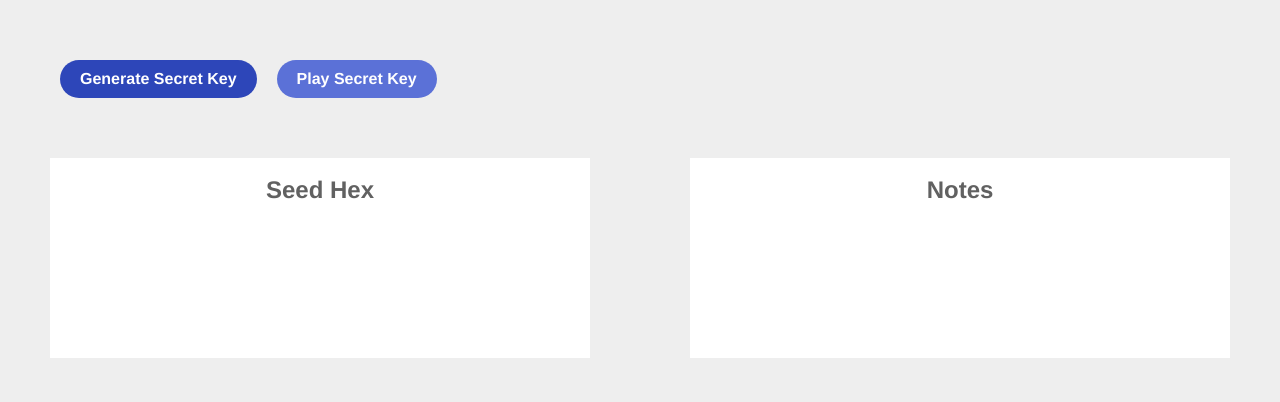
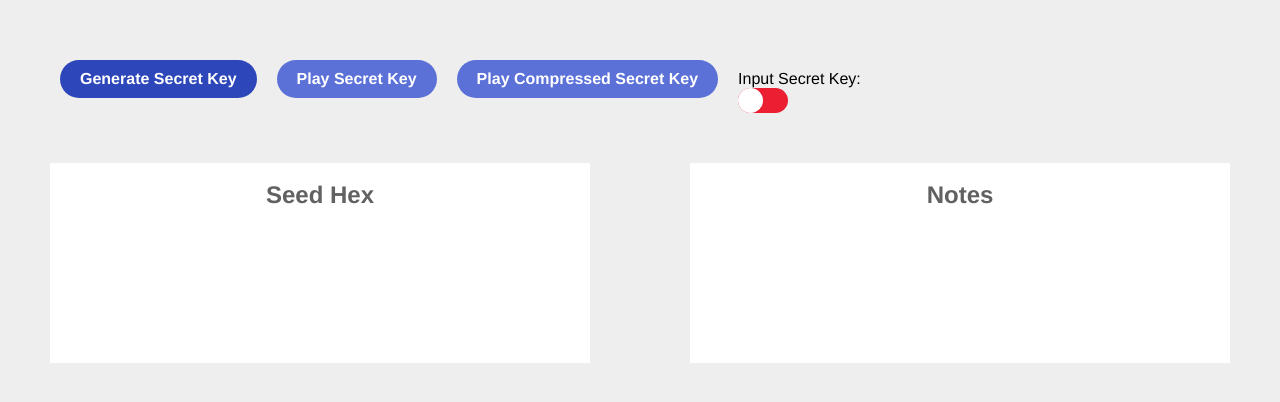
Before and after one commit to erindepew/musical-mnemonic, a React (Create React App) app: page / in a window 1280 px wide. Shown: the top 402 px of the page. Built offline with nearby package versions, Linux system fonts and the light colour scheme.

Commit message:
adding compression

```diff
--- a/src/App.js
+++ b/src/App.js
@@ -1,11 +1,13 @@
 import React, { Component } from 'react';
 import Tone from 'tone';
-import { generateMnemonic, mnemonicToSeedHex } from './lib/index';
+import { generateMnemonic, mnemonicToSeedHex, compressMnemonic } from './lib/index';
 
 class App extends Component {
   state = {
-    key: [],
+    key: '',
+    compressedKey: [],
     seedHex: '',
+    receiveInput: false,
   }
   generateSynth = (notes, synth) => {
     let offset = 0;
@@ -17,32 +19,60 @@ class App extends Component {
     });
   }
 
-  play = () => {
+  generateCompressedSynth = (notes, synth) => {
+    let offset = 0;
+    debugger;
+    notes.forEach((note) => {
+      const length = 4 / note.length;
+      setTimeout(function(){
+        synth.triggerAttackRelease(note.note, `${length}n`)
+      }, offset);
+    offset += (1000 / length);
+    });
+  }
+
+  play = (compressed) => {
     const synth = new Tone.Synth().toMaster();
-    debugger;
-    this.generateSynth(this.state.key.split(" "), synth);
+    if (compressed) {
+      this.generateCompressedSynth(this.state.compressedKey, synth);
+    }
+    else {
+      this.generateSynth(this.state.key.split(" "), synth);
+    }
   }
 
   generateSeedHex = () => {
     const seedHex = mnemonicToSeedHex(this.state.key);
-    debugger;
     this.setState({seedHex});
   }
 
   generateKey = () => {
     const key = generateMnemonic();
     this.generateSeedHex(key)
-    this.setState({key})
+    const compressedKey = compressMnemonic(key);
+    this.setState({key, compressedKey})
+  }
+
+  inputSecretKey = () => {
+    this.setState({receiveInput: true})
+  }
+
+  toggleInputSecretKey = (value) => {
+    this.setState({receiveInput: !value})
   }
 
 render() {
-  const { key, seedHex } = this.state;
-  console.log(key.length)
+  const { key, seedHex, receiveInput } = this.state;
   return (
     <div className="wrapper">
       <div className="controls">
         <button onClick={() => this.generateKey()}> Generate Secret Key</button>
-        <button onClick={() => this.play()} disabled={!key.length}> Play Secret Key</button>
+        <button onClick={() => this.play(false)} disabled={!key.length}> Play Secret Key</button>
+        <button onClick={() => this.play(true)} disabled={!key.length}> Play Compressed Secret Key</button>
+        <div className={receiveInput ? 'toggleOn' : 'toggleOff'} onClick={() => this.toggleInputSecretKey(receiveInput)}>
+          Input Secret Key:
+          <div className="toggle"> </div>
+        </div>
       </div>
       <div className="seedHex">
         <h3 className="header">Seed Hex</h3>
--- a/src/index.js
+++ b/src/index.js
@@ -2,7 +2,8 @@ import React from 'react';
 import ReactDOM from 'react-dom';
 import App from './App';
 import registerServiceWorker from './registerServiceWorker';
-import css from './main.css';
+
+import css from './main.css'; // eslint-disable-line
 
 ReactDOM.render(<App />, document.getElementById('root'));
 registerServiceWorker();
--- a/src/lib/index.js
+++ b/src/lib/index.js
@@ -62,6 +62,21 @@ export const generateMnemonic = (strength = 128 ) => {
 
 export const mnemonicToSeedHex = (mnemonic, password) => mnemonicToSeed(mnemonic, password).toString('hex');
 
-// const mnemonic = generateMnemonic();
+export const compressMnemonic = (mnemonic) => {
+    let currentIndex;
+    let current = false;
+    let compressedMnemonic = [];
+    mnemonic.split(" ").map(function(note, index) {
+        if (!current) {
+            currentIndex = index;
+            current = note;
+        }
+        else if (note !== current && current) {
+            compressedMnemonic.push({note: current, length: index - currentIndex});
+            currentIndex = index;
+            current = note;
+        }
 
-// console.log(mnemonicToSeedHex(mnemonic).length)
+    });
+    return compressedMnemonic;
+}
--- a/src/main.css
+++ b/src/main.css
@@ -73,3 +73,45 @@ button:hover {
     text-align: left;
     padding: 50px 50px 0;
 }
+
+.toggle {
+    border-radius: 50px;
+    height: 25px;
+    width: 50px;
+    position: relative;
+}
+
+.toggle:after {
+    content: '';
+    border-radius: 50%;
+    height: 25px;
+    width: 25px;
+    background-color:#fff;
+    position: absolute;
+    top: 0;
+    cursor: pointer;
+}
+
+.toggleOn .toggle {
+    background-color: #19e68c;
+}
+
+.toggleOn .toggle:after {
+    right: 0;
+    left: auto;
+}
+
+.toggleOff .toggle {
+    background-color: #eb1e32;
+}
+
+.toggleOff .toggle:after {
+    left: 0;
+    right: auto;
+}
+
+.toggleOn,
+.toggleOff {
+    display: inline-block;
+    margin: 0 10px;
+}
```
